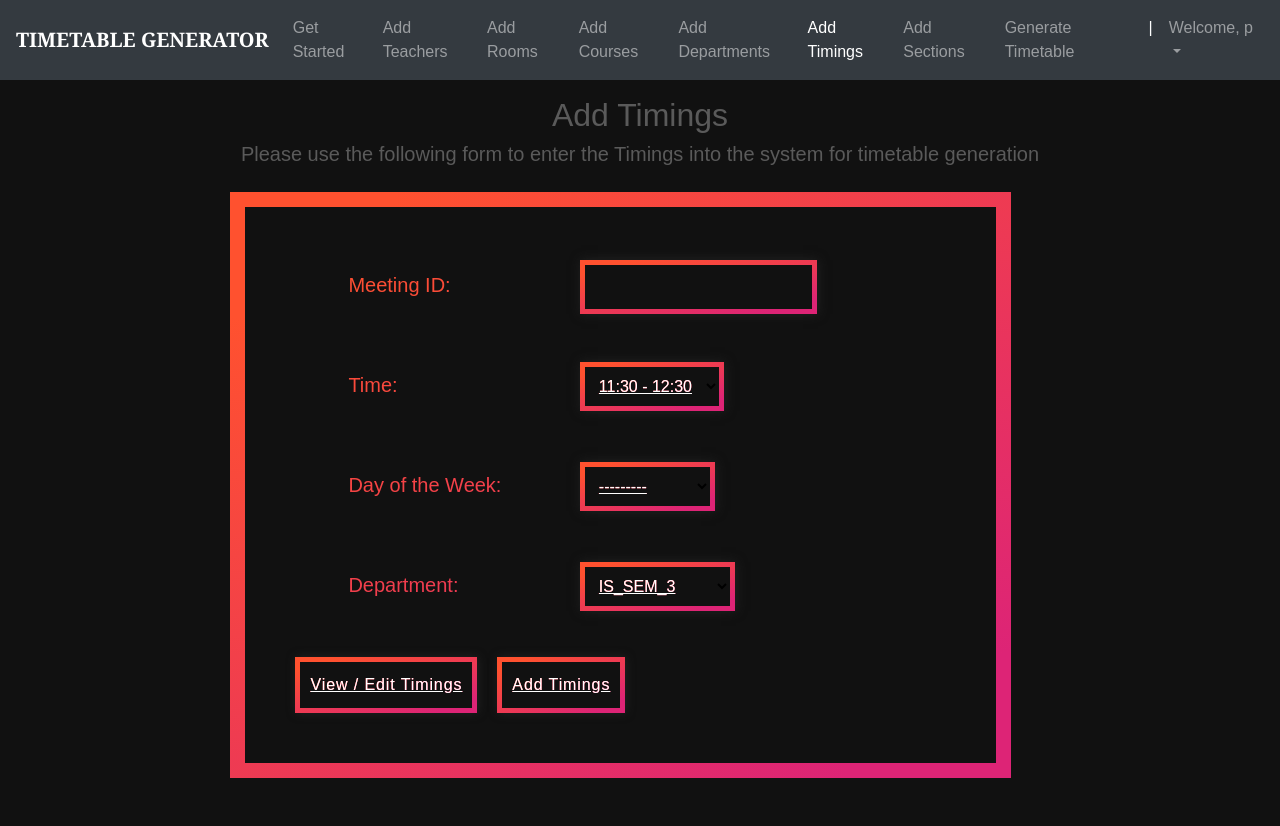
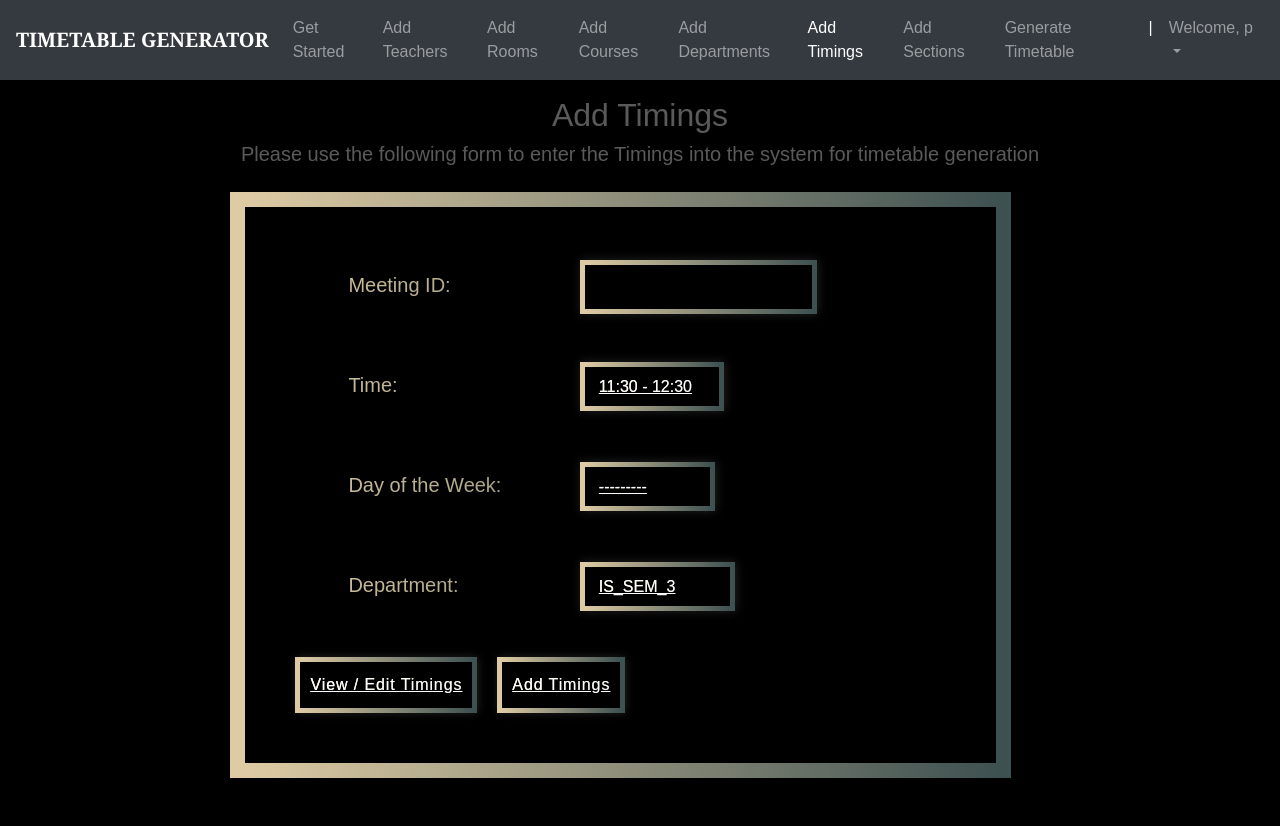
Before and after one commit to BhuvanKoduru/DBMS-Project, a Django app: page /add_timings in a window 1280 px wide. Run offline with Django 3.2, Linux system fonts and the light colour scheme; a user stored in the database is signed in; some libraries are stand-ins or nearby versions.

Commit message:
Update addTimings.html

```diff
--- a/TTGS Code/projttgs/templates/addTimings.html
+++ b/TTGS Code/projttgs/templates/addTimings.html
@@ -189,7 +189,8 @@ fieldset button
 
 
 :root {
-    --gradient: linear-gradient(to left top, #DD2476 10%, #FF512F 90%) !important;
+    --gradient:  linear-gradient(to right, #DECBA4, #3E5151) !important;
+
   }
       nav {
         font-family: sans-serif;
@@ -206,7 +207,7 @@ fieldset button
 
 }
 body{
-    background-color: #111;
+    background-color:black;
 }
 
 html{
```
